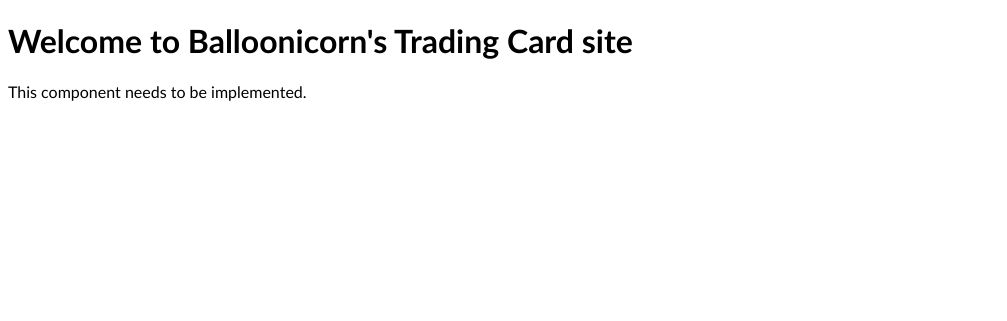
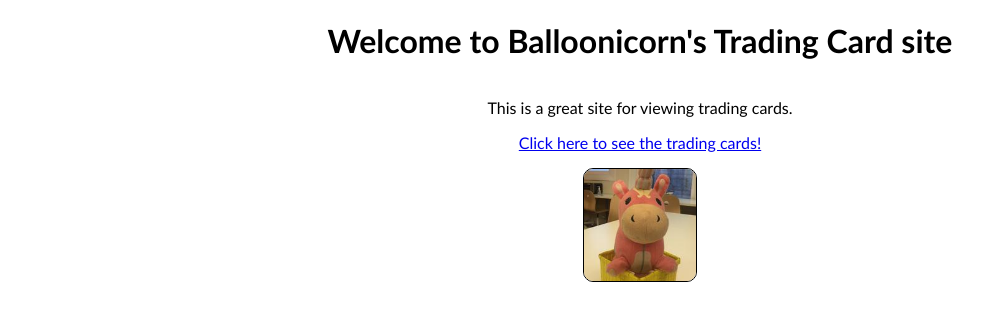
Before and after one commit to tielarose/react-trading-cards, a Flask app: page / in a window 1280 px wide. Shown: the top 321 px of the page, without its empty margins (0-1007 px from the left). Run offline with Flask 2, Linux system fonts and the light colour scheme; some libraries are stand-ins or nearby versions.

Commit message:
Complete homepage.jsx

```diff
--- a/server.py
+++ b/server.py
@@ -18,4 +18,4 @@ def show_cards():
 
 
 if __name__ == '__main__':
-    app.run(debug=True, host='0.0.0.0')
+    app.run(debug=True, host='0.0.0.0', port=5002)
--- a/static/css/site.css
+++ b/static/css/site.css
@@ -16,8 +16,22 @@ div.card {
 }
 
 body {
-  font-family: 'Trebuchet MS', Helvetica, sans-serif;
+  font-family: "Trebuchet MS", Helvetica, sans-serif;
 }
 img {
   height: 7em;
 }
+h1 {
+  text-align: center;
+}
+.centered {
+  display: flex;
+  flex-direction: column;
+  align-items: center;
+}
+
+#main-image {
+  margin: 1em;
+  border: 1px solid black;
+  border-radius: 10px;
+}
--- a/static/js/homepage.jsx
+++ b/static/js/homepage.jsx
@@ -1,7 +1,13 @@
-'use strict';
+"use strict";
 
 function Homepage() {
-  return <div>This component needs to be implemented.</div>;
+  return (
+    <div class="centered">
+      <p> This is a great site for viewing trading cards.</p>
+      <a href="/cards"> Click here to see the trading cards! </a>
+      <img src="/static/img/balloonicorn.jpg" id="main-image" />
+    </div>
+  );
 }
 
-ReactDOM.render(<Homepage />, document.querySelector('#app'));
+ReactDOM.render(<Homepage />, document.querySelector("#app"));
```
Also changed, not shown: static/js/tradingCard.jsx (+23 -11 lines).
